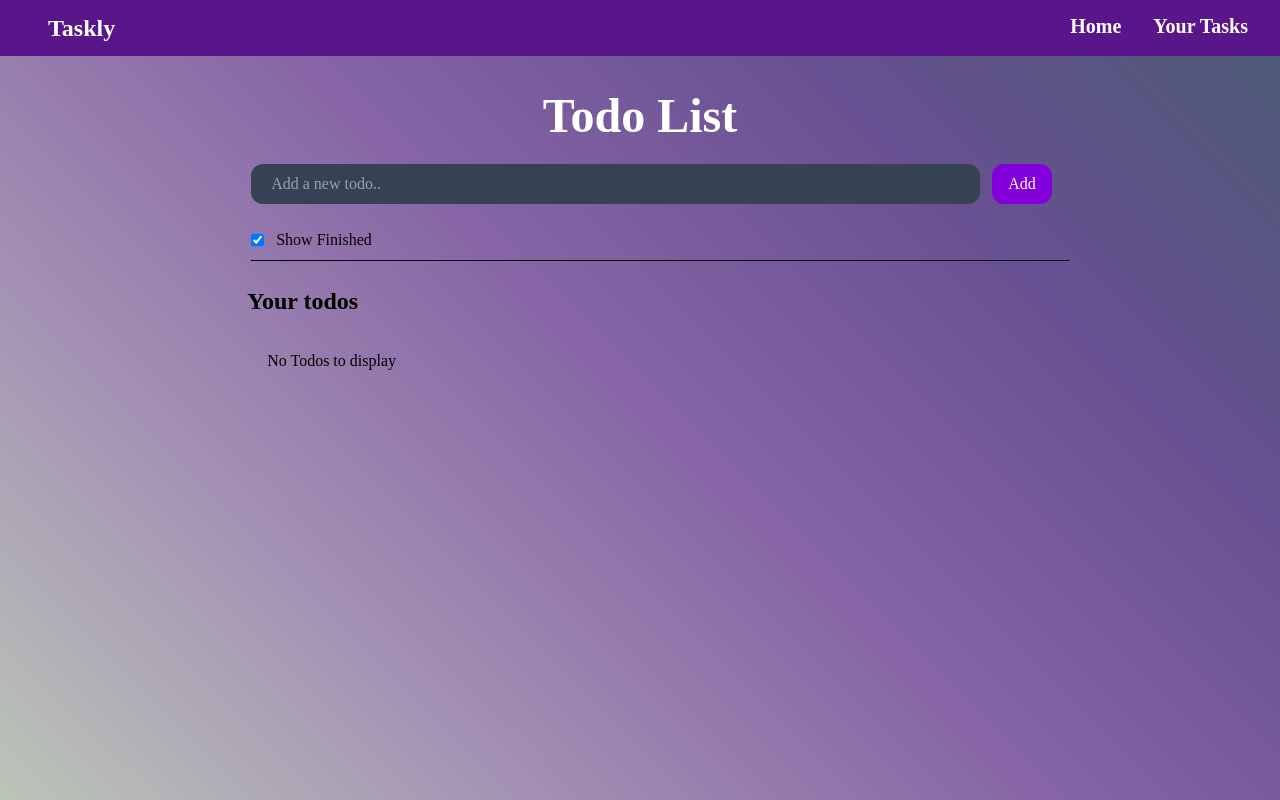
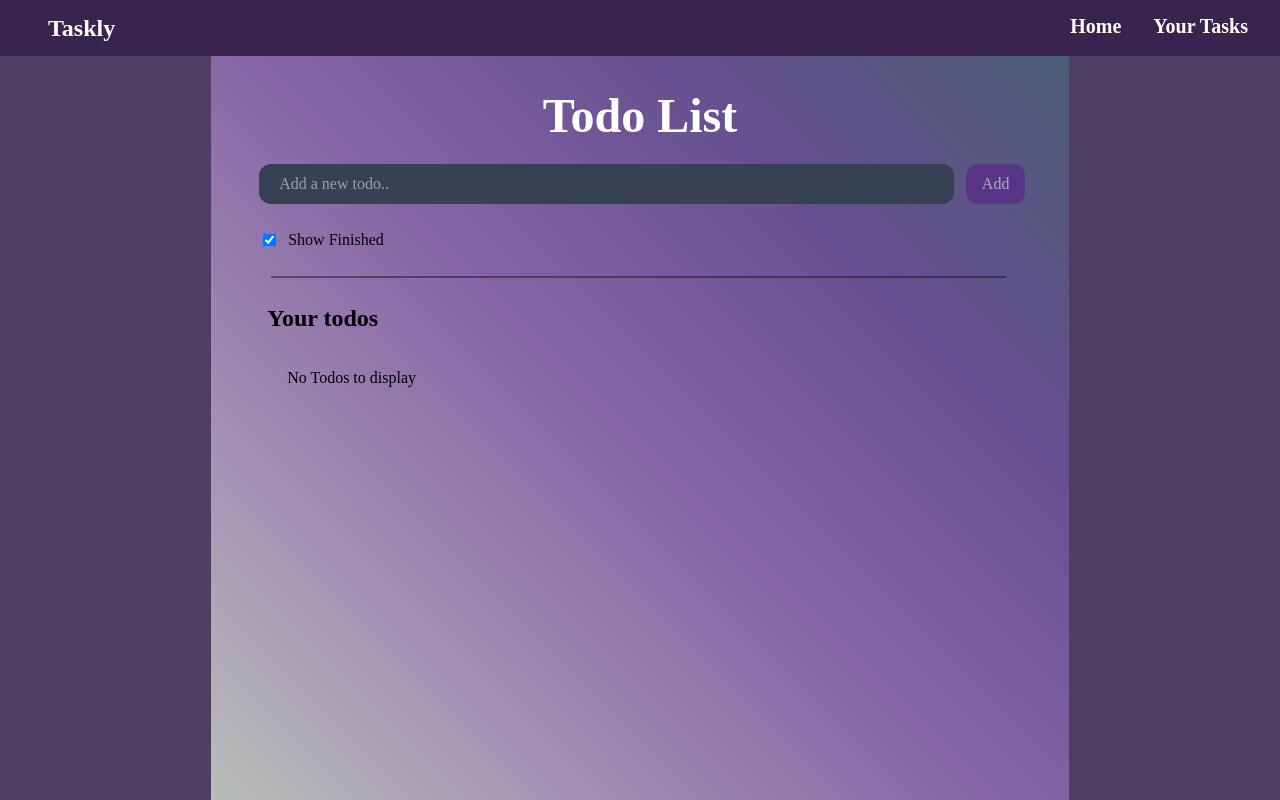
Before and after one commit to aru-shi2/TodoList-App, a React app: page / in a window 1280 px wide. Built offline with nearby package versions, Linux system fonts and the light colour scheme; the HTML template or start-up script is replaced by a standard one.

Commit message:
improved ui

```diff
--- a/package.json
+++ b/package.json
@@ -13,6 +13,7 @@
     "@tailwindcss/vite": "^4.1.12",
     "react": "^19.1.1",
     "react-dom": "^19.1.1",
+    "react-icons": "^5.5.0",
     "tailwindcss": "^4.1.12",
     "uuid": "^12.0.0"
   },
--- a/src/App.jsx
+++ b/src/App.jsx
@@ -2,12 +2,13 @@ import { useState } from "react";
 import Navbar from "./Components/Navbar";
 import { v4 as uuidv4 } from "uuid";
 import { useEffect } from "react";
+import { FiEdit } from "react-icons/fi";
+import { MdDelete } from "react-icons/md";
 
 function App() {
-
   const [Todo, setTodo] = useState("");
   const [todos, settodos] = useState([]);
-  const [showFinished, setshowFinished] = useState(true)
+  const [showFinished, setshowFinished] = useState(true);
 
   useEffect(() => {
     let todoString = localStorage.getItem("todos");
@@ -18,27 +19,26 @@ function App() {
   }, []);
 
   useEffect(() => {
-    if(todos.length>0){
+    if (todos.length > 0) {
       localStorage.setItem("todos", JSON.stringify(todos));
     }
-  }, [todos])
+  }, [todos]);
 
-  const toggleFinished=(e) => {
-    setshowFinished(!showFinished)
-  }
-
+  const toggleFinished = (e) => {
+    setshowFinished(!showFinished);
+  };
 
   const handleEdit = (e, id) => {
-    let t = todos.filter(i => i.id === id);
+    let t = todos.filter((i) => i.id === id);
     setTodo(t.Todo);
-    let newTodos = todos.filter(item=> {
+    let newTodos = todos.filter((item) => {
       return item.id !== id;
     });
     settodos(newTodos);
   };
 
   const handleDelete = (e, id) => {
-    let newTodos = todos.filter(item => {
+    let newTodos = todos.filter((item) => {
       return item.id !== id;
     });
     settodos(newTodos);
@@ -63,11 +63,11 @@ function App() {
     settodos(newTodos);
   };
 
-  return  (
+  return (
     <>
       <div className="bg1 h-screen overflow-hidden pacifico-regular">
         <Navbar />
-        <div className="container space-y-6 mx-auto w-[67%]  h-screen ">
+        <div className="container space-y-6 mx-auto w-[67%] bg2 h-screen ">
           <h1 className="flex justify-center items-center text-5xl pt-9 font-bold text-white">
             Todo List
           </h1>
@@ -75,23 +75,29 @@ function App() {
             <input
               onChange={handleChange}
               value={Todo}
-              className="bg-gray-700 w-[85%] h-8 ml-10 rounded-xl placeholder-gray-400 p-5 flex"
+              className="bg-gray-700 w-[81%] h-10 ml-12 rounded-xl placeholder-gray-400 p-5 flex"
               type="text"
               placeholder="Add a new todo.."
             />
             <button
               onClick={handleAdd}
-              disabled={Todo.length<=3}
-              className="bg-purple-900 disabled:bg-purple-700 px-4 rounded-xl text-white"
+              disabled={Todo.length <= 3}
+              className="bg-purple-900 disabled:opacity-50 px-4 rounded-xl text-white"
             >
               Add
             </button>
           </div>
-          <div className="show ml-10 pb-2 border-b-1 flex gap-3">
-            <input type="checkbox" id="show" onChange={toggleFinished} checked={showFinished} />
+          <div className="show ml-13 flex gap-3">
+            <input
+              type="checkbox"
+              id="show"
+              onChange={toggleFinished}
+              checked={showFinished}
+            />
             <label htmlFor="show">Show Finished</label>
           </div>
-          <div className="todos ml-9 flex flex-col gap-3">
+          <div className="border-1 w-6/7 ml-15 opacity-40"></div>
+          <div className="todos ml-14 flex flex-col gap-3">
             <h1 className="font-bold text-2xl">Your todos</h1>
             <div className="todo gap-4">
               {todos.length === 0 && (
@@ -100,10 +106,11 @@ function App() {
                 </div>
               )}
               {todos.map((item) => {
-                return  (
-                 (showFinished || !item.isCompleted) && <div
+                return (
+                  (showFinished || !item.isCompleted) && (
+                    <div
                       key={item.id}
-                    className="todoss flex w-[98%] justify-between"
+                      className="todoss flex w-[94%] justify-between"
                     >
                       <div className="right flex gap-2 text-xl items-center">
                         <input
@@ -124,18 +131,19 @@ function App() {
                           }}
                           className="bg-purple-900 px-4 rounded h-7 text-gray-300"
                         >
-                        Edit
+                          <FiEdit />
                         </button>
                         <button
                           onClick={(e) => {
                             handleDelete(e, item.id);
                           }}
-                        className="bg-purple-900 px-3 rounded h-7 text-gray-300"
+                          className="bg-purple-900 px-4 rounded h-7 text-gray-300"
                         >
-                        Delete
+                          <MdDelete />
                         </button>
                       </div>
                     </div>
+                  )
                 );
               })}
             </div>
--- a/src/Components/Navbar.jsx
+++ b/src/Components/Navbar.jsx
@@ -3,7 +3,7 @@ import React from 'react'
 const Navbar = () => {
   return (
     <div>
-        <nav className='bg-purple-900 p-3 font-bold text-white'>
+        <nav className='bgnav p-3 font-bold text-white'>
             <ul className='flex justify-between'>
                 <div className="logo">
                     <li className='ml-9 text-2xl'>Taskly</li>
--- a/src/index.css
+++ b/src/index.css
@@ -2,7 +2,15 @@
 @import url('https://fonts.googleapis.com/css2?family=Pacifico&display=swap');
 
 .bg1{
+background-color: #4e3e64;
+}
+
+.bg2{
 background: linear-gradient(45deg, rgba(187, 197, 184, 1.000) 0.000%, rgba(164, 146, 180, 1.000) 25.000%, rgba(135, 101, 166, 1.000) 50.000%, rgba(103, 80, 145, 1.000) 75.000%, rgba(75, 91, 116, 1.000) 100.000%)
+}
+
+.bgnav{
+background-color: rgb(57, 36, 77);
 }
 
 .pacifico-regular {
```
Also changed, not shown: 1 other file (tests, documents, lock files or other folders). Lines whose indentation alone changed are shown as unchanged.
